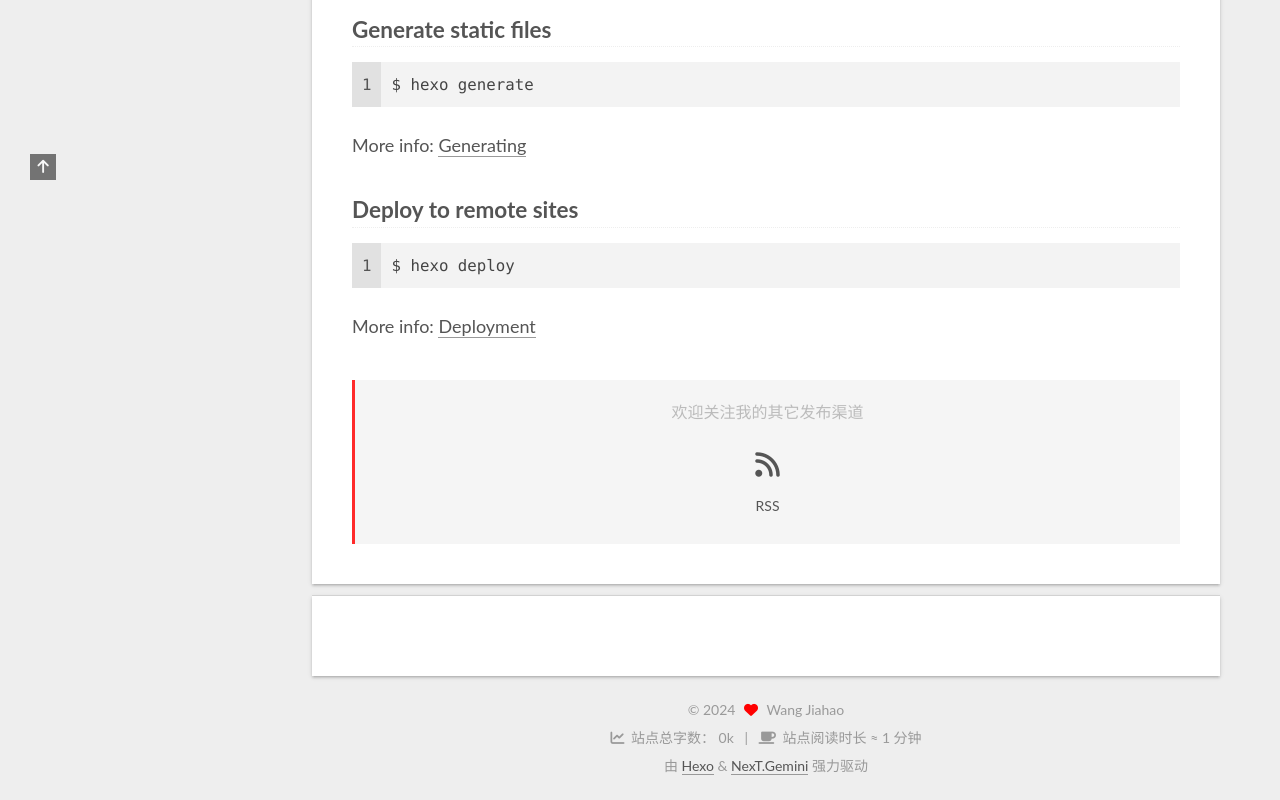
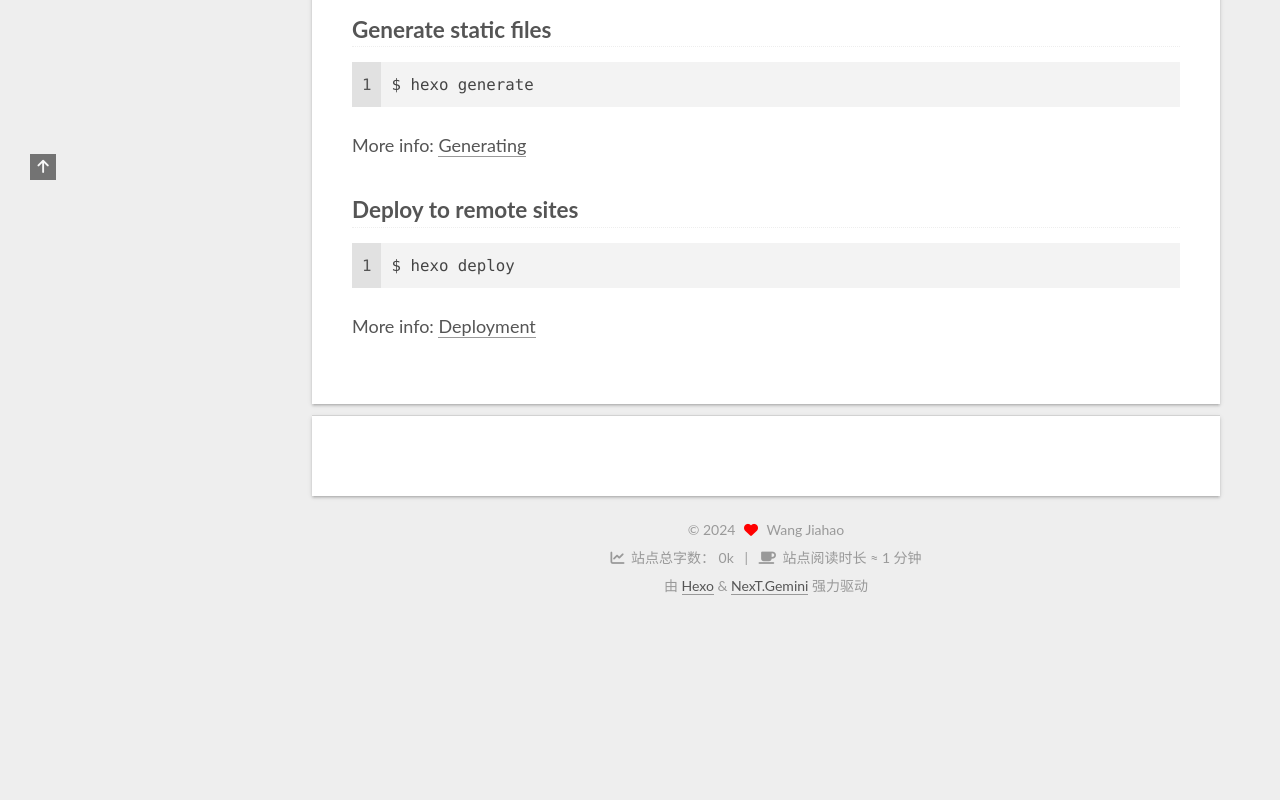
Before and after one commit to jiahao-o/jiahao-o.github.io, a plain HTML site: page 2024/07/17/hello-world/index.html in a window 1280 px wide. Shown: the part 720-1520 px from the top of the page. After the commit the page ends 1340 px from the top, so only its background shows below. Drawn offline with nearby package versions, Linux system fonts and the light colour scheme; some packages are replaced by stand-ins of ours; a script that the page names is missing.

Commit message:
Site updated: 2024-07-18 10:53:25

```diff
--- a/2024/07/17/hello-world/index.html
+++ b/2024/07/17/hello-world/index.html
@@ -95,7 +95,7 @@
 
 
 <nav class="site-nav">
-  <ul class="main-menu menu"><li class="menu-item menu-item-home"><a href="/" rel="section"><i class="fa fa-home fa-fw"></i>首页</a></li><li class="menu-item menu-item-about"><a href="/about/" rel="section"><i class="fa fa-user fa-fw"></i>关于</a></li>
+  <ul class="main-menu menu"><li class="menu-item menu-item-home"><a href="/" rel="section"><i class="fa fa-home fa-fw"></i>首页</a></li><li class="menu-item menu-item-tags"><a href="/tags/" rel="section"><i class="fa fa-tags fa-fw"></i>标签</a></li><li class="menu-item menu-item-categories"><a href="/categories/" rel="section"><i class="fa fa-th fa-fw"></i>分类</a></li>
       <li class="menu-item menu-item-search">
         <a role="button" class="popup-trigger"><i class="fa fa-search fa-fw"></i>搜索
         </a>
@@ -280,23 +280,6 @@
 
 
     <footer class="post-footer">
-          <div class="followme">
-  <span>欢迎关注我的其它发布渠道</span>
-
-  <div class="social-list">
-
-      <div class="social-item">
-          <a target="_blank" class="social-link" href="/atom.xml">
-            <span class="icon">
-              <i class="fa fa-rss"></i>
-            </span>
-
-            <span class="label">RSS</span>
-          </a>
-      </div>
-  </div>
-</div>
-
 
 
 
@@ -315,7 +298,8 @@
 
   <footer class="footer">
     <div class="footer-inner">
-
+<!--
+-->
   <div class="copyright">
     &copy;
     <span itemprop="copyrightYear">2024</span>
--- a/css/main.css
+++ b/css/main.css
@@ -1269,7 +1269,7 @@ pre code {
     vertical-align: middle;
   }
   .links-of-author a::before {
-    background: #36cf74;
+    background: #ff8ade;
     display: inline-block;
     margin-right: 3px;
     transform: translateY(-2px);
@@ -2217,55 +2217,6 @@ pre code {
     transform: rotateZ(-30deg);
   }
 }
-.followme {
-  color: #bbb;
-  padding: 1em 1.5em;
-  text-align: center;
-  background: var(--card-bg-color);
-  border-left: 3px solid #ff2a2a;
-  margin: 1em 0 0;
-}
-.followme .social-list {
-  display: flex;
-  flex-wrap: wrap;
-  justify-content: center;
-}
-.followme .social-list .social-item {
-  margin: 0.5em 2em;
-  position: relative;
-}
-@media (max-width: 991px) {
-  .followme .social-list .social-item {
-    margin: 0.5em 0.75em;
-  }
-}
-.followme .social-list .social-link {
-  border: 0;
-  display: block;
-}
-.followme .social-list .social-link .icon {
-  font-size: 1.75em;
-}
-.followme .social-list .social-link .label {
-  display: block;
-  font-size: 14px;
-}
-.followme .social-list .social-link:hover + .social-item-img {
-  display: block;
-}
-.followme .social-list span.social-link {
-  color: var(--link-color);
-}
-.followme .social-list span.social-link:hover {
-  color: var(--link-hover-color);
-}
-.followme .social-list .social-item-img {
-  display: none;
-  left: 50%;
-  max-width: 180px;
-  position: absolute;
-  transform: translate(-50%, 20px);
-}
 .category-all-page .category-all-title {
   text-align: center;
 }
```
Also changed, not shown: archives/2024/07/index.html (+3 -2 lines), archives/2024/index.html (+3 -2 lines), archives/index.html (+3 -2 lines), index.html (+3 -2 lines).
